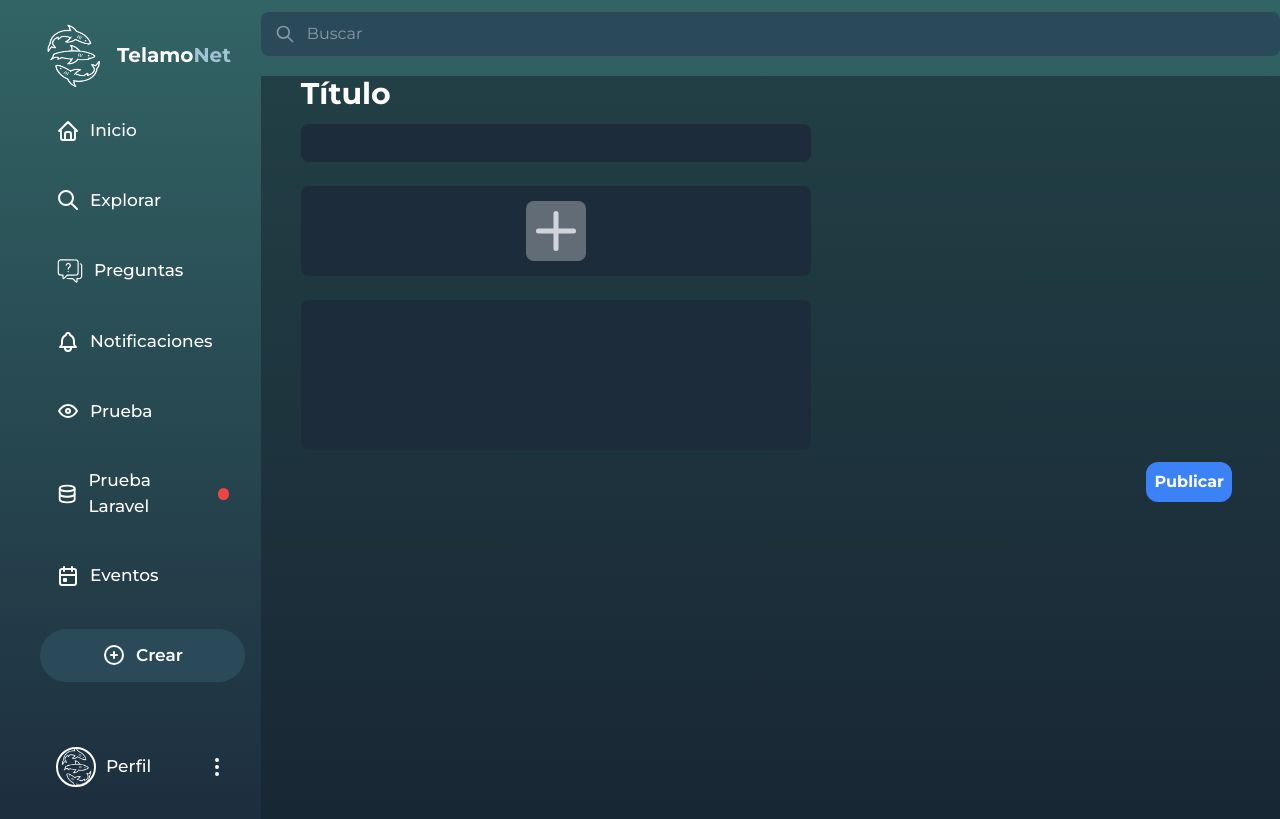
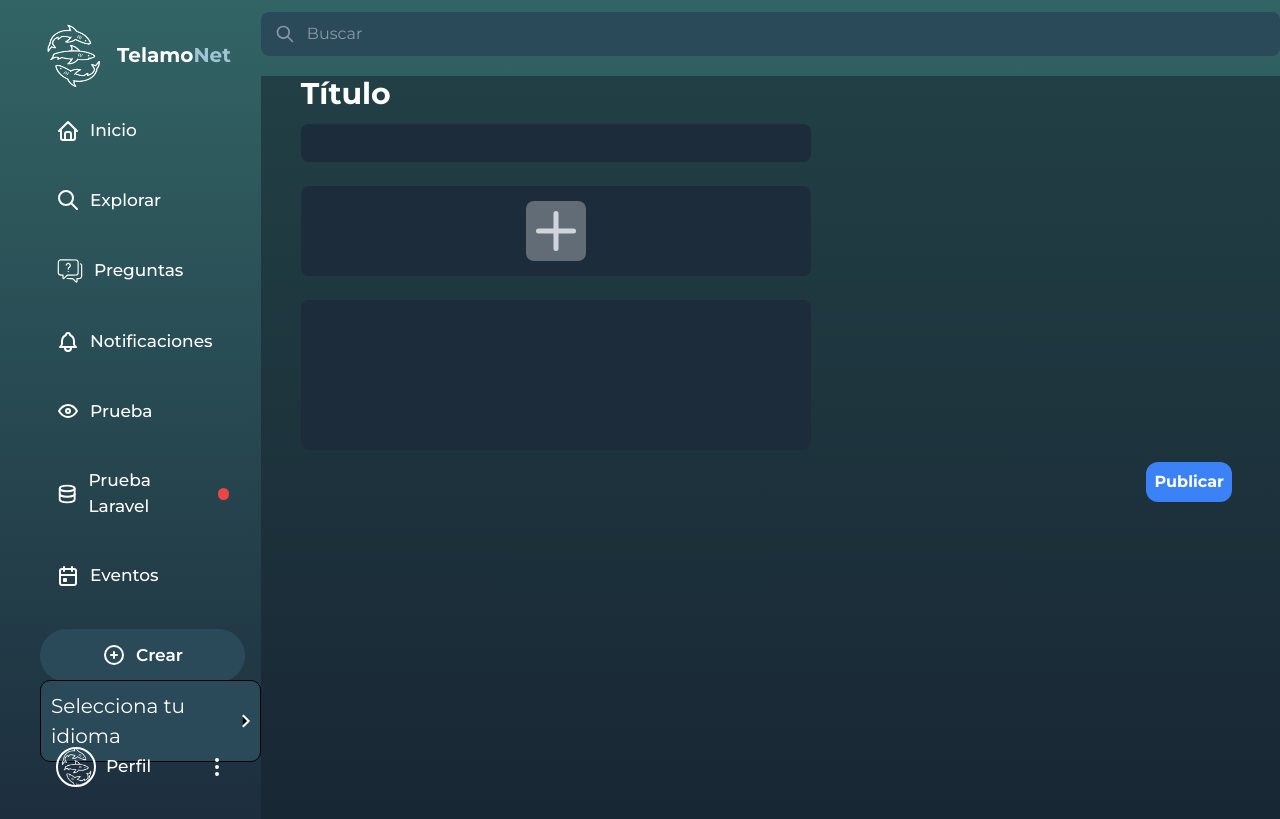
Before and after one commit to AntonioMorera/Telamonet, a Vue app: page /post in a window 1280 px wide. Built offline with nearby package versions, Linux system fonts and the light colour scheme; no server answers.

Commit message:
make translations appears home

```diff
--- a/src/components/NavBar.vue
+++ b/src/components/NavBar.vue
@@ -5,6 +5,7 @@
     import { useTranslations } from '../composables/useTranslations'
     const { t } = useTranslations() //Variable para llamar al archivo de traduccion
     import PostFormModal from '../components/PostFormModal.vue';
+    import TranslateSelectorHome from '../components/TranslateSelectorHome.vue';
 
     const dbStatus = ref('loading') // loading, connected, error
 
@@ -55,7 +56,7 @@
 </script>
 
 <template>
-    <nav class="">
+    <nav class="" id="principalNav">
         <div class="flex flex-row items-center gap-3 mb-4">
             <img class="w-[65px] h-[70px]" src="/src/assets/logo/logoTelamon.png" alt="">
             <h1 class="font-bold text-[20px] text-white">{{ t.nav.title }}<span class="text-[#a0c4d4]">{{ t.nav.website }}</span></h1>
@@ -105,6 +106,8 @@
 
         <PostFormModal v-if="showPostModal" @close="showPostModal = false"/>
 
+        <TranslateSelectorHome/>
+
         <router-link class="link" id="profile" to="/profile">
             <img src="../assets/logo/logoTelamon.png" alt="" class="w-10 h-10 rounded-full object-cover border-2 border-white shadow-sm">
             {{ t.nav.profile }}
@@ -121,7 +124,7 @@
 </template>
 
 <style scoped>
-    nav {
+    #principalNav {
         position: relative;
         width: 300px;
         display: flex;
--- /dev/null
+++ b/src/components/TranslateSelectorHome.vue
@@ -0,0 +1,135 @@
+<!--Componente de barra de navegacion-->
+<script setup>
+import { ref } from 'vue'
+import { useTranslations } from '../composables/useTranslations'
+
+const { t, locale, setLocale } = useTranslations()
+
+// Variable reactiva para controlar visibilidad
+const showLanguages = ref(false)
+
+const changeLanguage = (lang) => {
+    setLocale(lang)
+    showLanguages.value = false // Ocultar después de seleccionar
+}
+
+const languageSelector = () => {
+    showLanguages.value = !showLanguages.value
+}
+
+</script>
+
+<template>
+    <nav>
+        <div id="language-selector">
+            <div @click="languageSelector" id="selector-text-svg">
+                <p>{{ t.nav.selectLanguage }}</p>
+                <svg width="20" height="20" viewBox="0 0 12 12"class="chevron":class="{ 'rotated': showLanguages }">
+                    <path d="M2 4L6 8L10 4" stroke="currentColor" stroke-width="1.5"/>
+                </svg>
+            </div>
+
+            <!--:class="{ 'show': showLanguages }" se usa para atribuirle el valor false o true, y que se aplique el hidden (mirar script setup)-->
+            <div id="languages-buttons" :class="{ 'show': showLanguages }">
+                <div class="language-flag-container" @click="changeLanguage('es')" >
+                    <p id="spanish-selector" class="language-button">Español</p>
+                    <img src="../assets/flags-icons/spain.png" alt="Spain Flag">
+                </div>
+
+                <div class="language-flag-container" @click="changeLanguage('en')">
+                    <p id="english-selector" class="language-button">English</p>
+                    <img src="../assets/flags-icons/united-kingdom.png" alt="United Kingdom Flag">
+                </div>
+            </div>
+        </div>
+    </nav>
+</template>
+
+<style scoped>
+    nav {
+        position: absolute;
+        top: 660px;
+    }
+
+    #language-selector {
+        display: flex;
+        justify-content: center;
+        flex-direction: column;
+        max-width: 260px;
+        border: 1px solid black;
+        border-radius: 10px;
+        overflow: hidden;
+        background-color: #2a4a5a;
+    }
+
+    #selector-text-svg {
+        display: flex;
+        justify-content: center;
+        align-items: center;
+        padding: 5px;
+        color: white;
+    }
+
+    #selector-text-svg p {
+        font-size: 20px;
+        padding: 5px;
+    }
+
+    #selector-text-svg:hover {
+        cursor: pointer;
+    }
+
+    /* Animación de la flecha */
+    .chevron {
+        transform: rotate(-90deg);
+        transition: transform 0.3s ease;
+    }
+
+    .chevron.rotated {
+        transform: rotate(0deg);
+    }
+
+    #languages-buttons {
+        display: flex;
+        flex-direction: column;
+        background-color: aqua;
+        max-height: 0;
+        opacity: 0;
+        overflow: hidden;
+        transition: max-height 0.4s ease, opacity 0.3s ease, padding 0.4s ease;
+        padding: 0;
+        background: -webkit-linear-gradient(140deg, #326465,#1d2e3e);/* Chrome 10-25, Safari 5.1-6 */
+        background: linear-gradient(140deg, #326465,#1d2e3e);/* W3C, IE 10+/ Edge, Firefox 16+, Chrome 26+, Opera 12+, Safari 7+ */
+    }
+
+    #languages-buttons.show {
+        max-height: 200px;
+        opacity: 1;
+    }
+
+    .language-flag-container {
+        display: flex;
+        justify-content: center;
+        align-items: center;
+        width: 100%;
+        gap: 10px;
+        transition: transform 0.2s ease-in-out;
+    }
+
+    .language-flag-container:hover {
+        cursor: pointer;
+        transform: scale(1.05);
+    }
+
+    .language-button {
+        text-align: center;
+        color: white;
+        font-weight: bold;
+        padding: 10px 0px;
+    }
+
+    img {
+        width: 30px;
+        height: 30px;
+    }
+</style>
```
Also changed, not shown: 1 other file (tests, documents, lock files or other folders).
